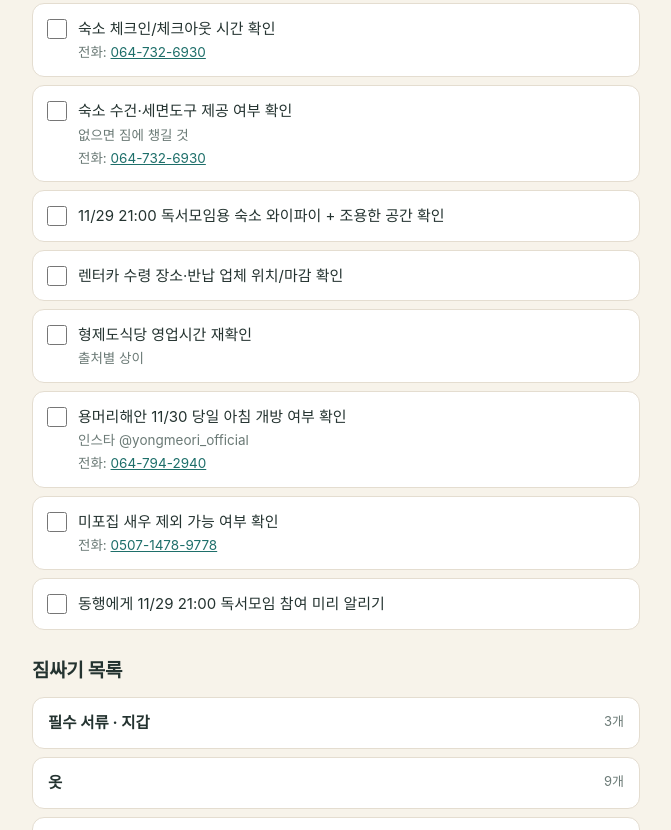
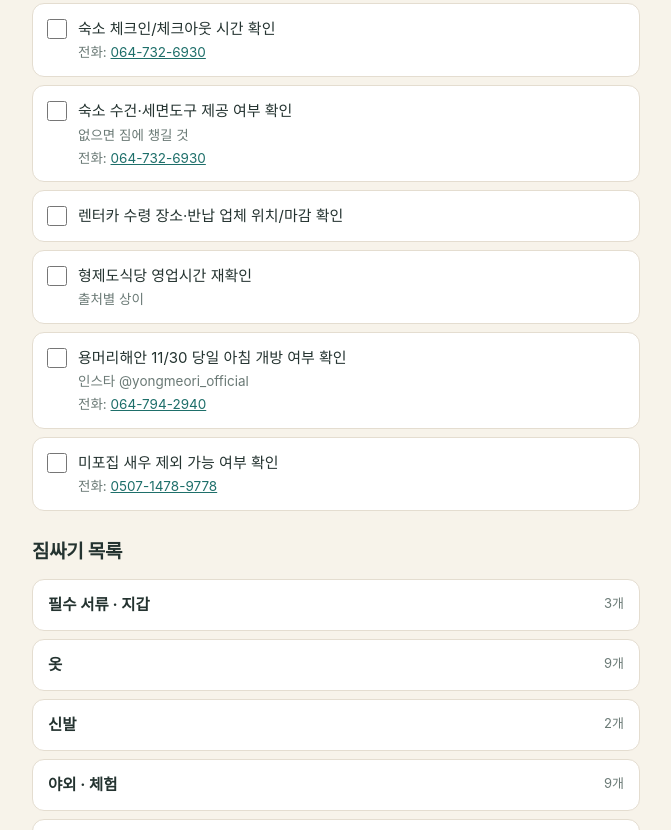
Before and after one commit to TokkiIsTokki/jeju-trip-nov-2026, a plain HTML site: page index.html in a window 1280 px wide. Shown: the part 1999-2829 px from the top of the page, without its empty margins (304-975 px from the left). Drawn offline with Linux system fonts and the light colour scheme.

Commit message:
Remove book club items from pre-trip checklist

```diff
--- a/index.html
+++ b/index.html
@@ -337,12 +337,10 @@ footer{margin-top:34px;font-size:13px;color:var(--muted);text-align:center;line-
 <li><label><input type="checkbox" data-ck="0"><span>쇠와꽃 사전 예약<span class="ck-sub">해안코스 이벤트가(35,000원) 적용 여부, 카드 결제 가능 여부, 광치기 데크 공사 영향 확인</span><span class="ck-sub">전화: <a href="tel:0647823900">064-782-3900</a></span></span></label></li>
 <li><label><input type="checkbox" data-ck="1"><span>숙소 체크인/체크아웃 시간 확인<span class="ck-sub">전화: <a href="tel:0647326930">064-732-6930</a></span></span></label></li>
 <li><label><input type="checkbox" data-ck="2"><span>숙소 수건·세면도구 제공 여부 확인<span class="ck-sub">없으면 짐에 챙길 것</span><span class="ck-sub">전화: <a href="tel:0647326930">064-732-6930</a></span></span></label></li>
-<li><label><input type="checkbox" data-ck="3"><span>11/29 21:00 독서모임용 숙소 와이파이 + 조용한 공간 확인</span></label></li>
 <li><label><input type="checkbox" data-ck="4"><span>렌터카 수령 장소·반납 업체 위치/마감 확인</span></label></li>
 <li><label><input type="checkbox" data-ck="5"><span>형제도식당 영업시간 재확인<span class="ck-sub">출처별 상이</span></span></label></li>
 <li><label><input type="checkbox" data-ck="6"><span>용머리해안 11/30 당일 아침 개방 여부 확인<span class="ck-sub">인스타 @yongmeori_official</span><span class="ck-sub">전화: <a href="tel:0647942940">064-794-2940</a></span></span></label></li>
 <li><label><input type="checkbox" data-ck="7"><span>미포집 새우 제외 가능 여부 확인<span class="ck-sub">전화: <a href="tel:050714789778">0507-1478-9778</a></span></span></label></li>
-<li><label><input type="checkbox" data-ck="8"><span>동행에게 11/29 21:00 독서모임 참여 미리 알리기</span></label></li>
 </ul>
 </section>
 
```
